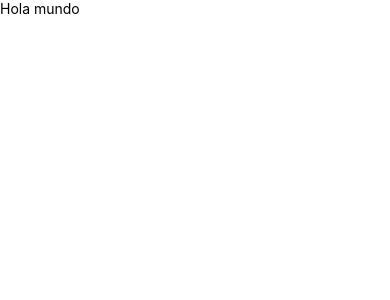
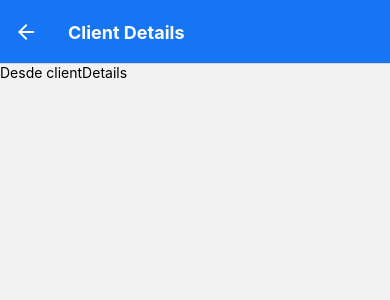
Before and after one commit to dajoreca/crudNative, a React Native app: screen /clientDetails in a window 390 px wide. Shown: the top 300 px of the page. Built offline with nearby package versions, Linux system fonts and the light colour scheme.

Commit message:
DifferentStacks

```diff
--- a/App.js
+++ b/App.js
@@ -1,16 +1,72 @@
 import React from 'react';
 import { StyleSheet, Text, View } from 'react-native';
 import 'react-native-gesture-handler';
+
+import { NavigationContainer } from '@react-navigation/native';
+import { createStackNavigator } from '@react-navigation/stack';
+
+import { DefaultTheme, Provider as PaperProvider } from 'react-native-paper';
+
+import Start from './Views/Start';
+import newClient from './Views/newClient';
+import clientDetails from './Views/clientDetails';
+
+
+
+const Stack = createStackNavigator()
+
+//definir Theme
+
+const theme = {
+  ...DefaultTheme,
+  //Si quieres cambiar el color o cualquier estilo por defecto de DefaultTheme, lo siguiente
+  colors: {
+    ...DefaultTheme.colors,
+    primary: '#1774F2', //Azul, por defecto es morado
+    //accent: '#0655BF'
+  }
+}
 
 
 
 const App = () => {
   return (
     <>
-      <View>
-          <Text>Hola mundo</Text>
+      <NavigationContainer>
+          <Stack.Navigator
+            initialRouteName='Start'
+            screenOptions={{
+              headerStyle:{
+                backgroundColor: theme.colors.primary
+              },
+              headerTintColor: theme.colors.surface,
+              headerTitleStyle: {
+                fontWeight: 'bold'
+              }
+            }}
 
-      </View>
+          >
+              <Stack.Screen
+                name='Start'
+                component={Start}
+              />
+              <Stack.Screen
+                name='newClient'
+                component={newClient}
+                options={{
+                  title: 'New Client'
+                }}
+              />
+              <Stack.Screen
+                name='clientDetails'
+                component={clientDetails}
+                options={{
+                  title: 'Client Details'
+                }}
+              />
+          </Stack.Navigator>
+      </NavigationContainer>
+
     </>
    );
 }
--- /dev/null
+++ b/Views/Start.js
@@ -0,0 +1,12 @@
+import React from "react";
+import { Text } from "react-native";
+
+
+const Start = () => {
+    return (
+        <Text>Desde Inicio
+        </Text>
+     );
+}
+
+export default Start;
--- /dev/null
+++ b/Views/clientDetails.js
@@ -0,0 +1,12 @@
+import React from "react";
+import { Text } from "react-native";
+
+
+const clientDetails = () => {
+    return (
+        <Text>Desde clientDetails</Text>
+     );
+}
+
+
+export default clientDetails;
--- /dev/null
+++ b/Views/newClient.js
@@ -0,0 +1,11 @@
+import React from "react";
+import { Text } from "react-native";
+
+const newClient = () => {
+    return (
+        <Text>Desde newClient</Text>
+     );
+}
+
+
+export default newClient;
--- a/package.json
+++ b/package.json
@@ -19,9 +19,11 @@
     "react-dom": "17.0.2",
     "react-native": "0.68.2",
     "react-native-gesture-handler": "~2.2.1",
+    "react-native-paper": "^4.12.1",
     "react-native-reanimated": "~2.8.0",
     "react-native-safe-area-context": "4.2.4",
     "react-native-screens": "~3.11.1",
+    "react-native-vector-icons": "^9.1.0",
     "react-native-web": "0.17.7"
   },
   "devDependencies": {
```
Also changed, not shown: 1 other file (tests, documents, lock files or other folders).
